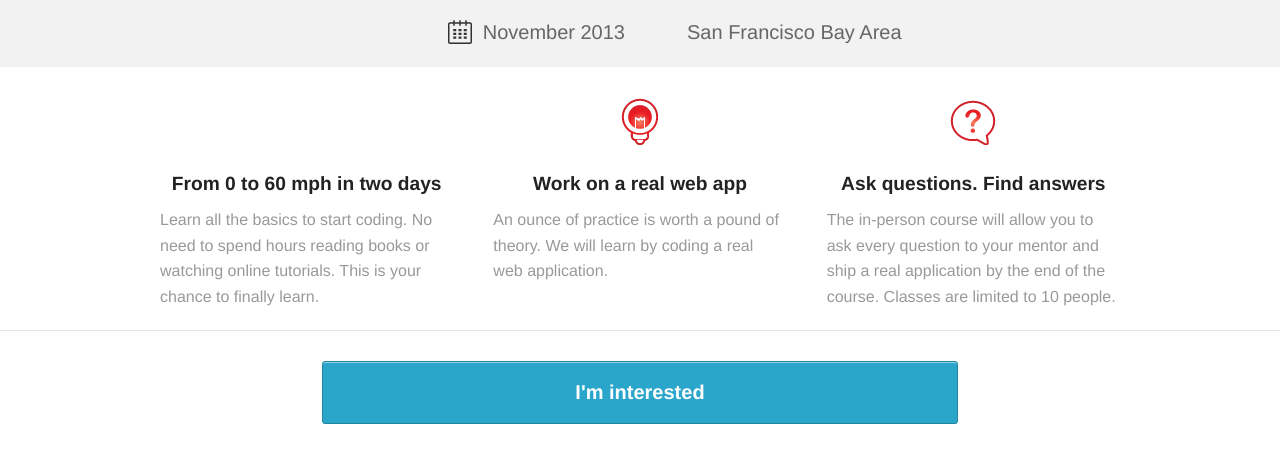
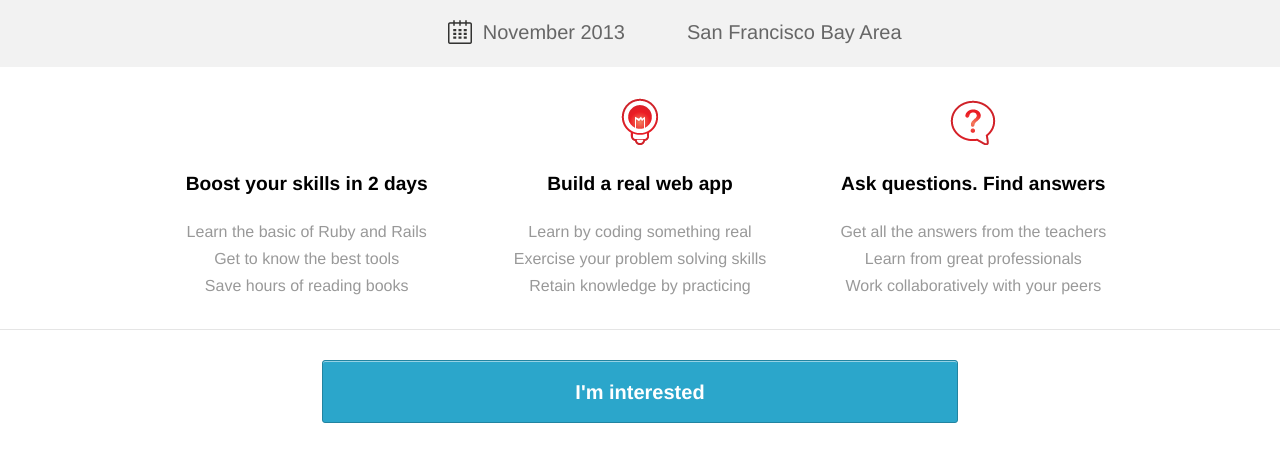
Before and after one commit to alonsogarciapablo/ror_course, a plain HTML site: page index.html in a window 1280 px wide. Shown: the part 213-676 px from the top of the page. Drawn offline with Linux system fonts and the light colour scheme.

Commit message:
Refined benefits

```diff
--- a/css/style.css
+++ b/css/style.css
@@ -45,21 +45,32 @@ body{
 }
 
 #benefits {
-  padding:30px 0 0;
+  padding:30px 0 30px;
 }
 
 .benefit {
   background-position: 50% top;
   background-repeat: no-repeat;
+  color: #999;
   padding:70px 20px 0px 20px;
 }
 
 .benefit h3 {
+  color: black;
+  margin-bottom: 20px;
   font-size: 1.2em;
+  text-align: center;
 }
 
-.benefit p {
-  color: #999;
+
+.benefit ul {
+  list-style-type: none;
+  margin:0;
+  text-align: center;
+}
+
+.benefit ul li {
+  line-height: 170%;
 }
 
 #learn-fast {
--- a/index.html
+++ b/index.html
@@ -38,16 +38,29 @@
   <div id="benefits">
     <div class="row">
       <div class="large-4 columns benefit" id="learn-fast">
-        <h3 class='text-center'>From 0 to 60 mph in two days</h3>
-        <p>Learn all the basics to start coding. No need to spend hours reading books or watching online tutorials. This is your chance to finally learn.</p>
+        <h3>Boost your skills in 2 days</h3>
+        <ul>
+          <li>Learn the basic of Ruby and Rails</li>
+          <li>Get to know the best tools</li>
+          <li>Save hours of reading books</li>
+        </ul>
+        <!-- <p>Learn all the basics to start coding. No need to spend hours reading books or watching online tutorials. This is your chance to finally learn.</p> -->
       </div>
       <div class="large-4 columns benefit" id="real-app">
-        <h3 class='text-center'>Work on a real web app</h3>
-        <p>An ounce of practice is worth a pound of theory. We will learn by coding a real web application.</p>
+        <h3>Build a real web app</h3>
+        <ul>
+          <li>Learn by coding something real</li>
+          <li>Exercise your problem solving skills</li>
+          <li>Retain knowledge by practicing</li>
+        </ul>
       </div>
       <div class="large-4 columns benefit" id="ask-questions">
-        <h3 class='text-center'>Ask questions. Find answers</h3>
-        <p>The in-person course will allow you to ask every question to your mentor and ship a real application by the end of the course. Classes are limited to 10 people.</p>
+        <h3>Ask questions. Find answers</h3>
+        <ul>
+          <li>Get all the answers from the teachers</li>
+          <li>Learn from great professionals</li>
+          <li>Work collaboratively with your peers</li>
+        </ul>
       </div>
     </div>
   </div>
```
